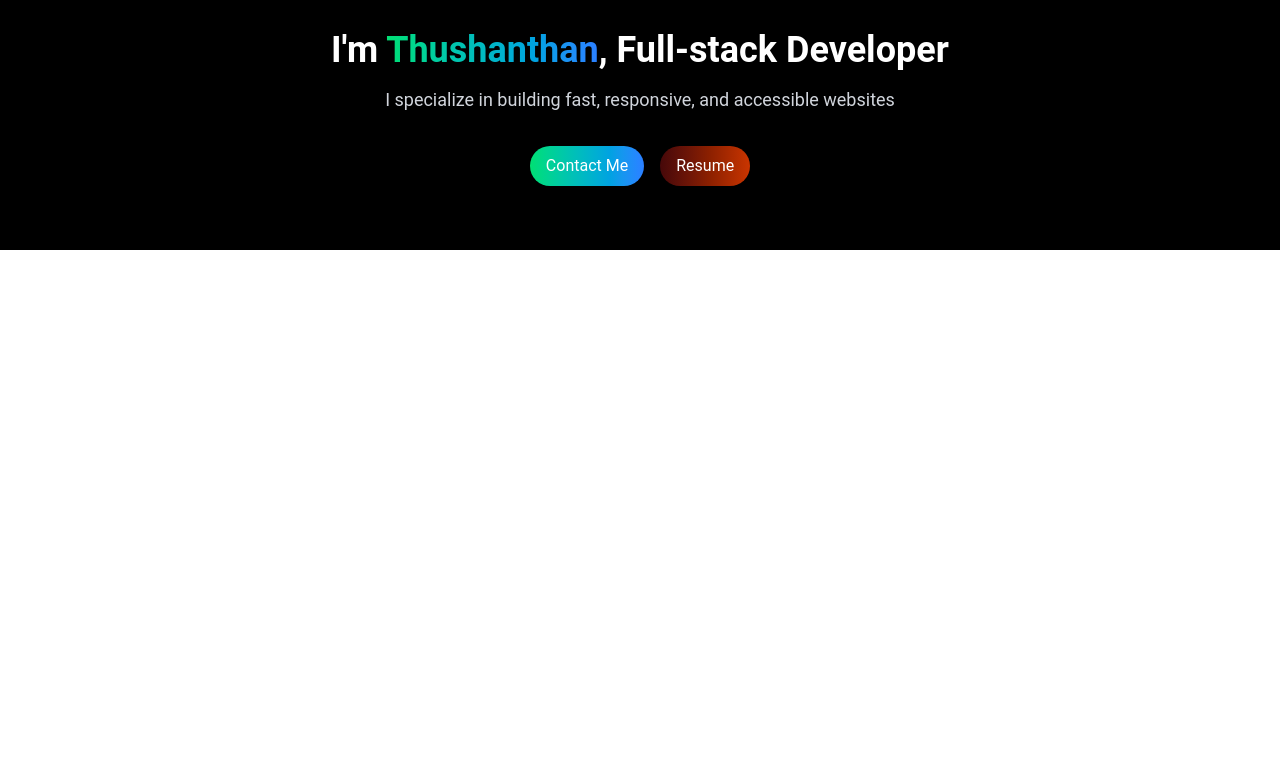
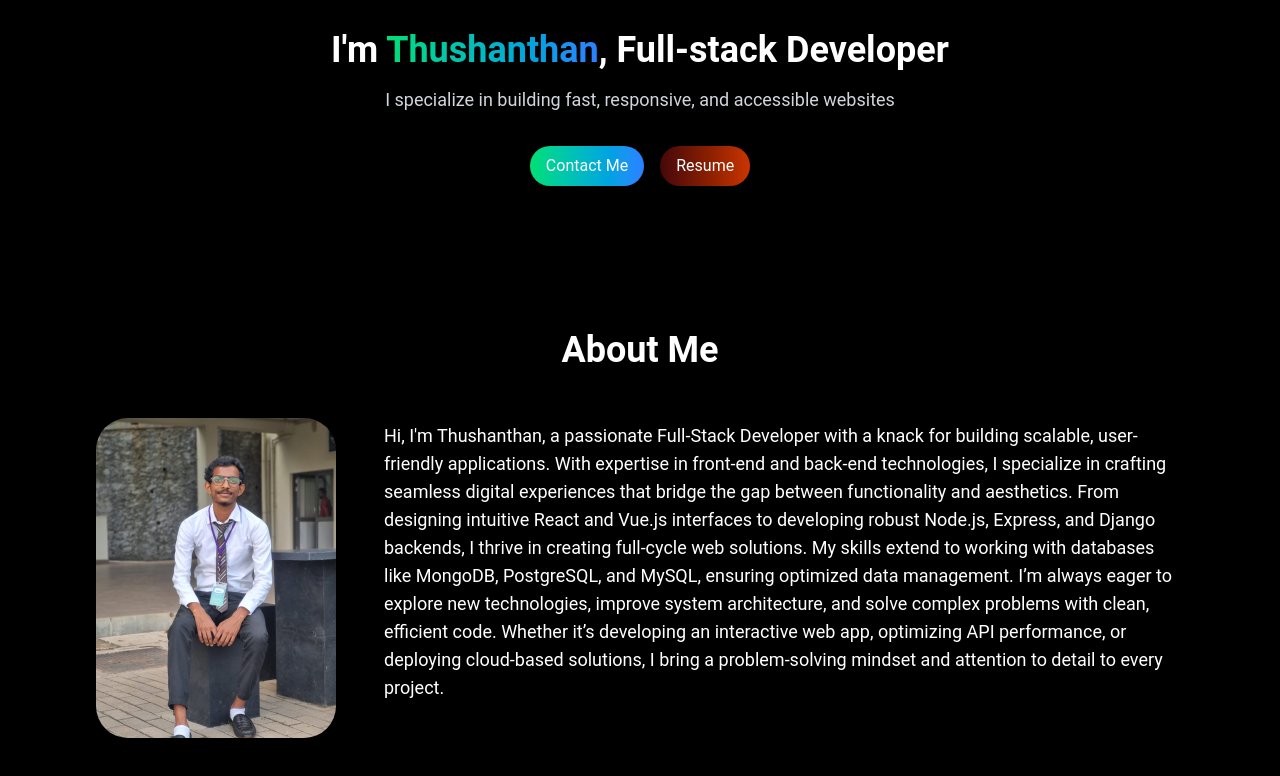
Before and after one commit to Thushan2002/my-portfolio-react-vite-tailwind, a React (Vite) app: page / in a window 1280 px wide. Shown: the part 354-1130 px from the top of the page. Before the commit the page ends 800 px from the top, so only its background shows below. Built offline with nearby package versions, Linux system fonts and the light colour scheme.

Commit message:
feat: About section added

```diff
--- a/src/App.jsx
+++ b/src/App.jsx
@@ -1,12 +1,14 @@
 import React from 'react'
 import Navbar from './Components/Navbar'
 import Hero from './Components/Hero'
+import About from './Components/About'
 
 const App = () => {
   return (
     <div>
       <Navbar/>
       <Hero/>
+      <About/>
     </div>
   )
 }
--- /dev/null
+++ b/src/Components/About.jsx
@@ -0,0 +1,23 @@
+import React from 'react'
+import about_img from '../assets/my-img-1.jpg'
+
+const About = () => {
+  return (
+    <div className='bg-black text-white py-20' id='about'>
+        <div className='container mx-auto px-8 md:px-16 lg:px-24'>
+            <h2 className='text-4xl font-bold text-center mb-12'>About Me</h2>
+            <div className='flex flex-col md:flex-row items-center md:space-x-12'>
+                <img src={about_img} alt="" className='w-72 rounded-4xl h-80 object-cover mb-8 md:mb-0'/>
+                <p className='text-lg mb-8'>Hi, I'm Thushanthan, a passionate Full-Stack Developer with a knack for building scalable, user-friendly applications. With expertise in front-end and back-end technologies, I specialize in crafting seamless digital experiences that bridge the gap between functionality and aesthetics.
+
+                From designing intuitive React and Vue.js interfaces to developing robust Node.js, Express, and Django backends, I thrive in creating full-cycle web solutions. My skills extend to working with databases like MongoDB, PostgreSQL, and MySQL, ensuring optimized data management.
+
+                I’m always eager to explore new technologies, improve system architecture, and solve complex problems with clean, efficient code. Whether it’s developing an interactive web app, optimizing API performance, or deploying cloud-based solutions, I bring a problem-solving mindset and attention to detail to every project.
+                </p>
+            </div>
+        </div>
+    </div>
+  )
+}
+
+export default About
```
